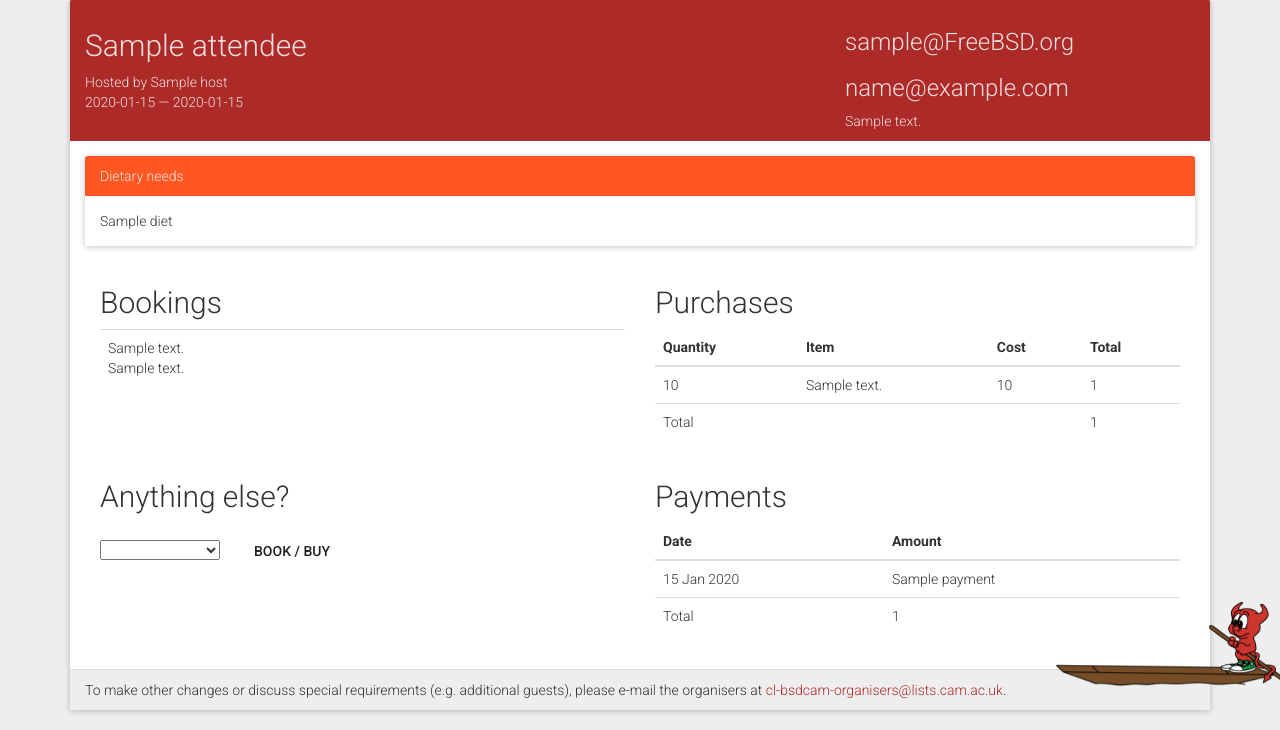
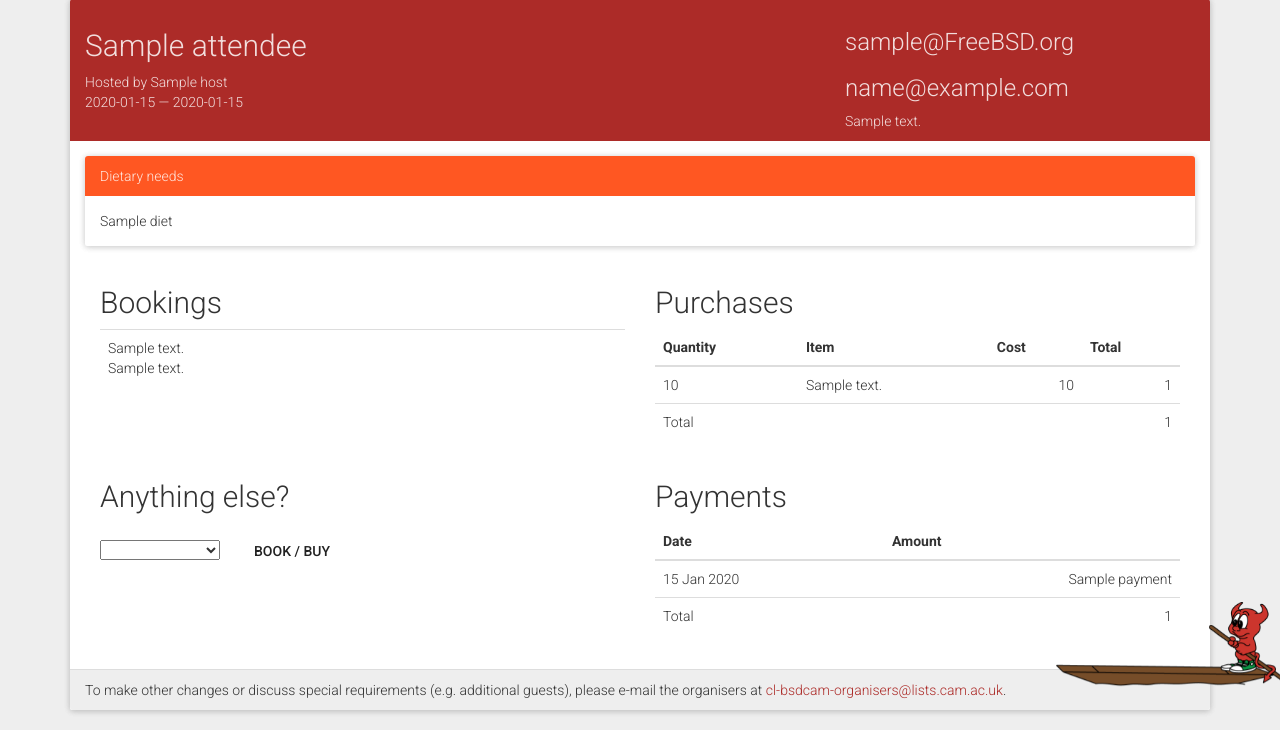
Before and after one commit to trombonehero/nerf-herder, a Flask app: template templates/attendee.html in a window 1280 px wide. Shown: the part 111-841 px from the top of the page. Run offline with Flask 2, Linux system fonts and the light colour scheme; the template is opened without the code that fills it: values that come from a table or form of the project are taken from there, most other values are stand-ins (such as "Sample title", 1, 10 or a date in 2020); parts of the project's set-up code (start-up, migrations or seed data) failed here and were passed over; some libraries are stand-ins or nearby versions.

Commit message:
Right-justify financial table cells.

```diff
--- a/static/css/nerfherder.css
+++ b/static/css/nerfherder.css
@@ -59,3 +59,7 @@ table.calendar th .date {
   top: 1em;
   right: 1em;
 }
+
+td.money, th.money {
+	text-align: right;
+}
```
